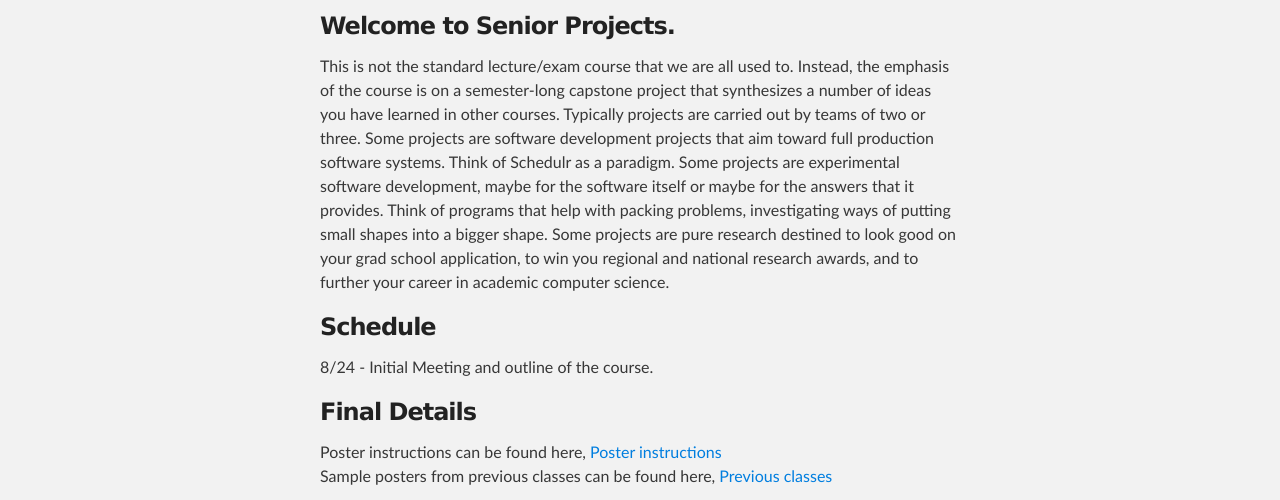
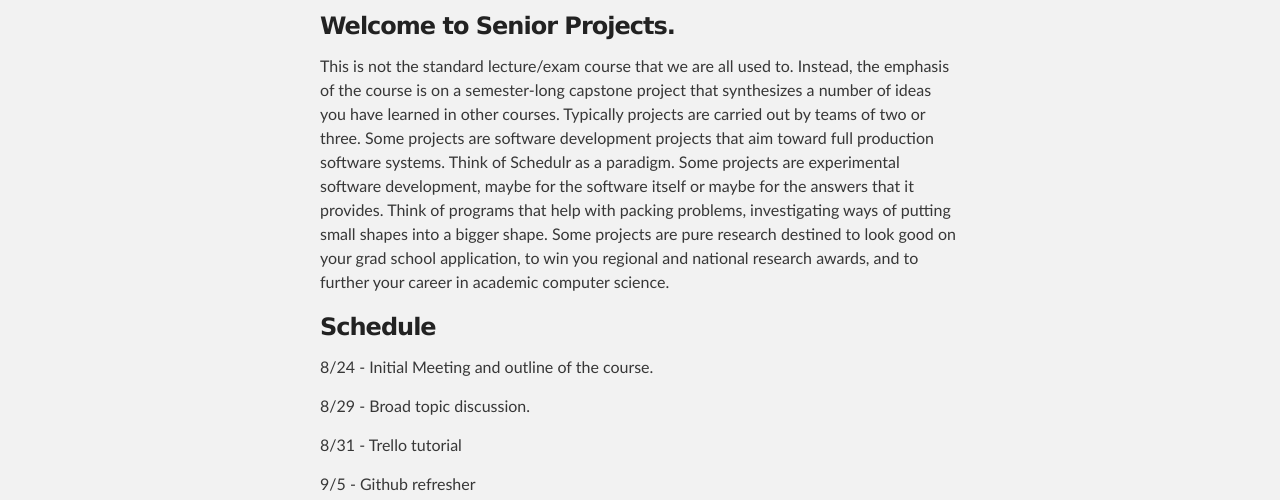
Before and after one commit to edk208/csc4790f16, a plain HTML site: page index.html in a window 1280 px wide. Shown: the part 252-752 px from the top of the page. Drawn offline with Linux system fonts and the light colour scheme.

Commit message:
schedule updates

```diff
--- a/index.html
+++ b/index.html
@@ -39,6 +39,9 @@ This is not the standard lecture/exam course that we are all used to. Instead, t
 <h3>
 <a id="designer-templates" class="anchor" href="#designer-templates" aria-hidden="true"><span class="octicon octicon-link"></span></a>Schedule</h3>
 <p> 8/24 - Initial Meeting and outline of the course.</p>
+<p> 8/29 - Broad topic discussion.</p>
+<p> 8/31 - Trello tutorial</p>
+<p> 9/5 - Github refresher</p>
 <!--<p> 8/28 midnight - Send me your project idea through this link <a href="http://goo.gl/forms/ErGpZ3PtXk">idea google form</a></p>
 <p> 8/31 - everyone should be prepared to share a 3 minute elevator pitch about your idea.  Visuals welcome!</p>
 <p> 9/2 - Github Tutorial (optional), here is a <a href="https://training.github.com/kit/downloads/github-git-cheat-sheet.pdf">Cheat sheet</a></p>-->
```
